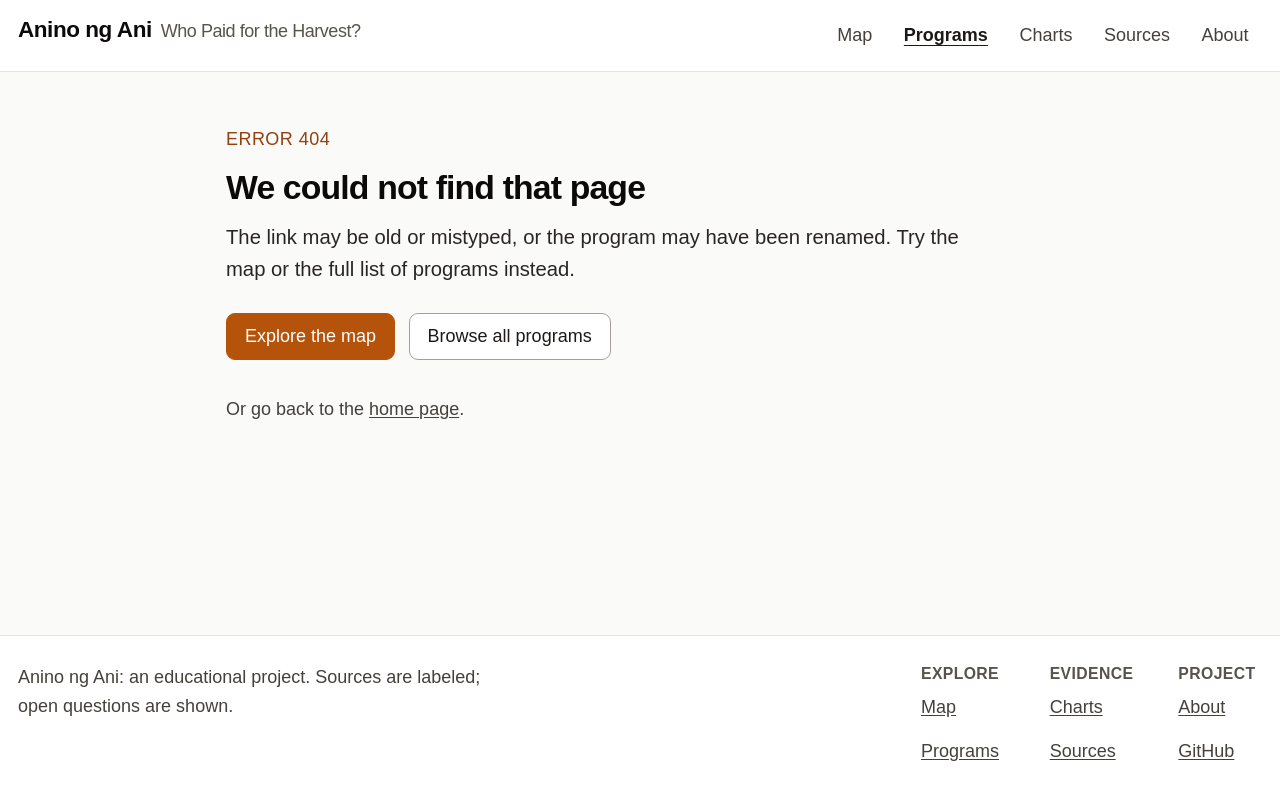
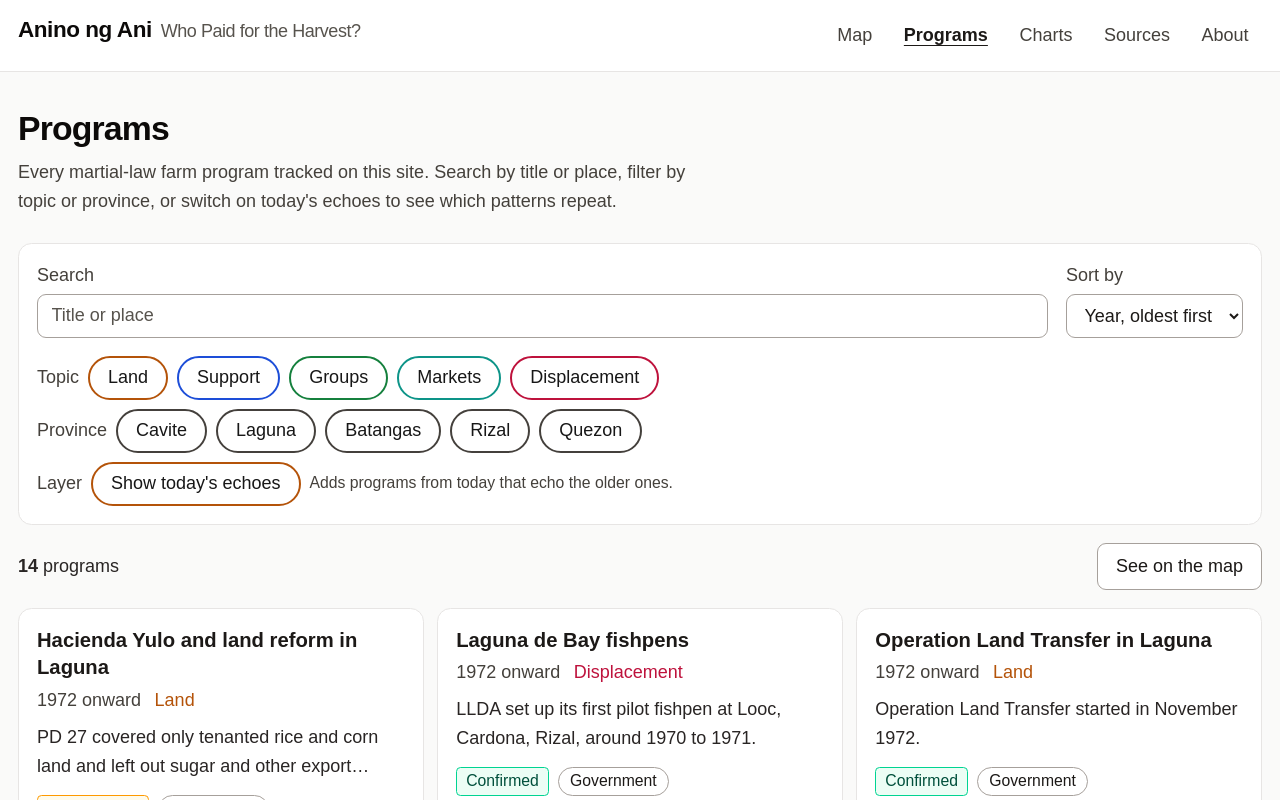
Before and after one commit to shawneetz/ani-nino, a Next.js app in the folder nextjs-app/: page /programs in a window 1280 px wide. Before the commit this address had no page. Shown: the top 800 px of the page. Built offline with nearby package versions, Linux system fonts and the light colour scheme.

Commit message:
feat: add programs index page

```diff
--- /dev/null
+++ b/nextjs-app/app/programs/page.tsx
@@ -0,0 +1,39 @@
+// what this file does: the /programs page — a searchable, filterable list of every program
+// all state lives in ProgramsIndex (a client component); this page is a server component
+// that loads the full program list and converts it to the slim explorer shape
+import type { Metadata } from "next";
+import { Container } from "@/components/Container";
+import { ProgramsIndex } from "@/components/ProgramsIndex";
+import { getPrograms } from "@/lib/content";
+import { toExplorerProgram } from "@/lib/explorer-types";
+
+export const metadata: Metadata = {
+  title: "Programs",
+  description:
+    "Every martial-law farm program in CALABARZON, 1972 to 1986. Search, filter by topic or province, and compare what each promised with what the record shows.",
+};
+
+/**
+ * Renders the programs index: a heading and the interactive list.
+ *
+ * @remarks
+ * Server Component. The slim explorer shape is serialised to the client so the
+ * full Program objects (which include raw yaml) never reach the browser.
+ */
+export default async function ProgramsPage() {
+  const programs = (await getPrograms()).map(toExplorerProgram);
+
+  return (
+    <Container as="main" width="wide" className="space-y-6 py-8">
+      <header>
+        <h1 className="text-3xl font-bold tracking-tight text-stone-950">Programs</h1>
+        <p className="mt-2 max-w-[68ch] leading-relaxed text-stone-700">
+          Every martial-law farm program tracked on this site. Search by title or place, filter by
+          topic or province, or switch on today&apos;s echoes to see which patterns repeat.
+        </p>
+      </header>
+
+      <ProgramsIndex programs={programs} />
+    </Container>
+  );
+}
```
